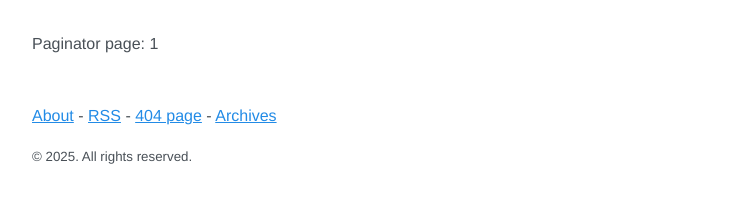
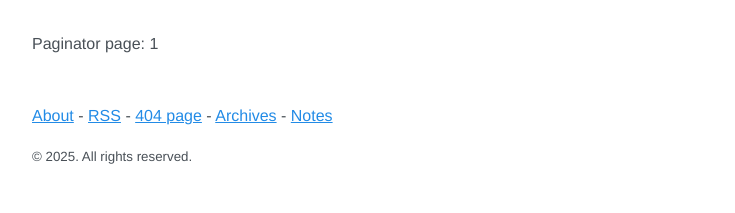
Before and after one commit to akmolteni/gju, a Jekyll site: the page built from index.html, in a window 1280 px wide. Shown: the part 1494-1707 px from the top of the page, without its empty margins (272-1007 px from the left). Built offline with Jekyll 4.4.1, drawn with Linux system fonts in a browser that asks for light colours; the list of posts is cut into pages by our own code.

Commit message:
Add 'Notes' link to the footer navigation

```diff
--- a/_layouts/default.html
+++ b/_layouts/default.html
@@ -22,7 +22,8 @@
           <a href="{{ site.baseurl }}/about" title="About">About</a> -
           <a href="{{ site.baseurl }}/atom.xml" title="RSS feed">RSS</a> -
           <a href="{{ site.baseurl }}/doesnotexist" title="404">404 page</a> -
-        <a href="{{ site.baseurl }}/archive" title="Archive">Archives</a>
+          <a href="{{ site.baseurl }}/archive" title="Archive">Archives</a> -
+          <a href="{{ site.baseurl }}/notes" title="Notes">Notes</a>
         </p>
         <small>
           &copy; <time datetime="{{ site.time | date_to_xmlschema }}">{{ site.time | date: '%Y' }}</time>. All rights reserved.
```
